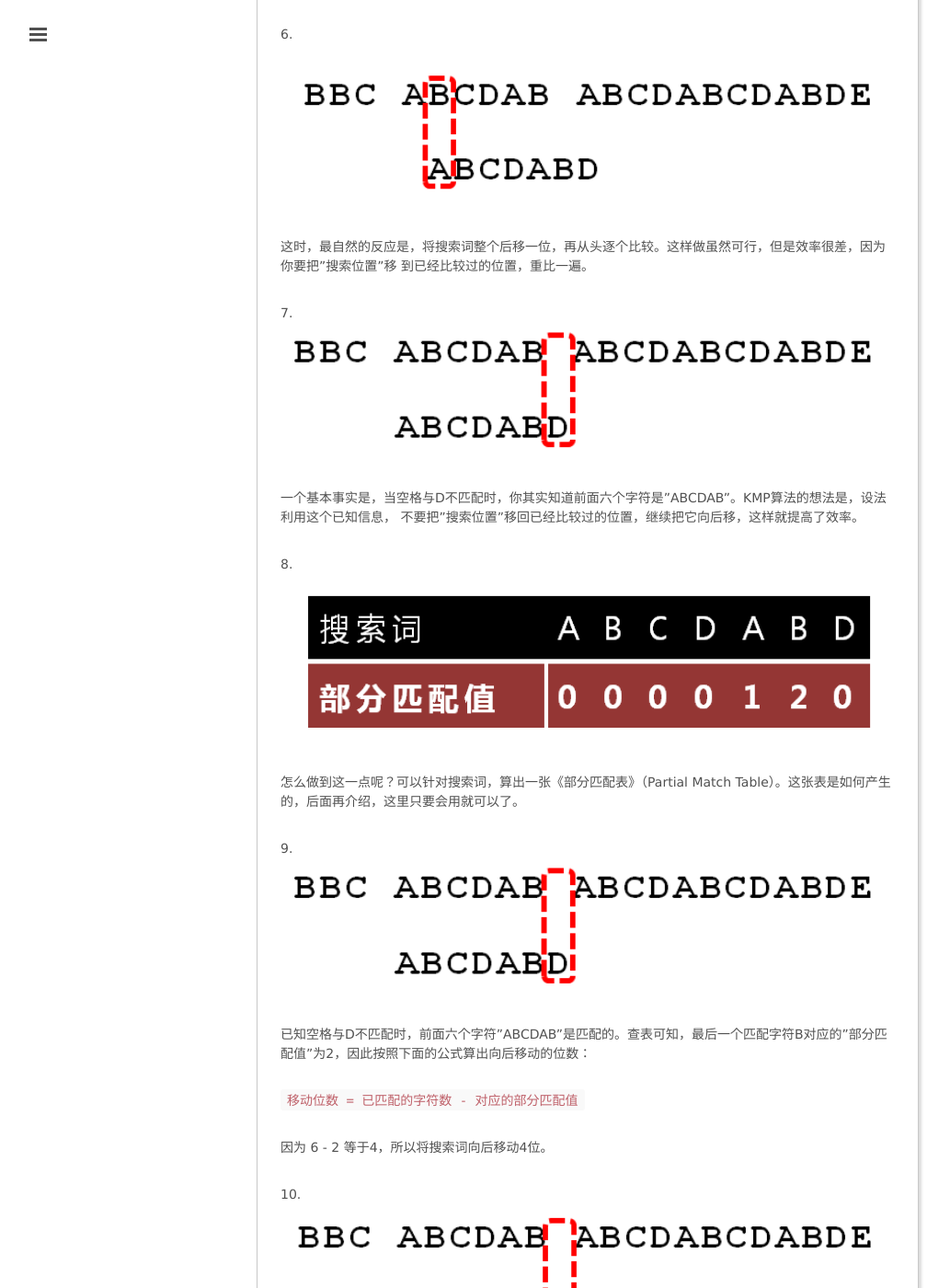
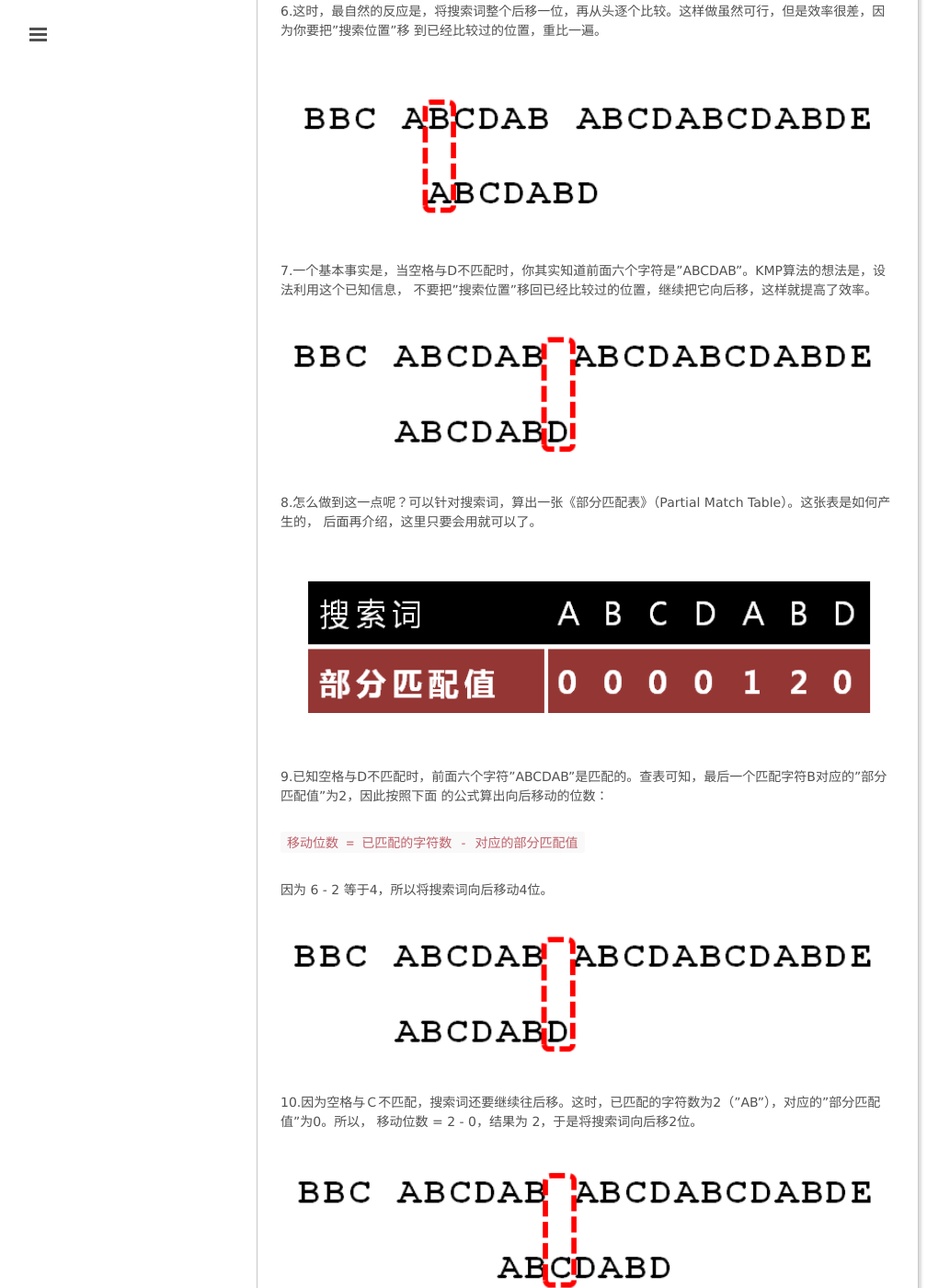
Before and after one commit to mxn21/mxn21.github.io, a Jekyll site: the page built from _posts/2016-3-15-理解KMP算法.md, in a window 1280 px wide and 1400 px high, scrolled down 1971 px. Shown: the whole window at 92% size, without its empty margins (1-1034 px from the left). Built offline with Jekyll 4.4.1, drawn with Linux system fonts in a browser that asks for light colours; Markdown is read by kramdown in place of the engine named in the settings; comment, search, counter and statistics services are not loaded; some of the changed text lies outside the part shown.

Commit message:
23432423

```diff
--- a/_posts/2016-3-15-理解KMP算法.md
+++ b/_posts/2016-3-15-理解KMP算法.md
@@ -9,7 +9,7 @@
 “KMP算法”，常用于在一个文本串S内查找一个模式串P 的出现位置.KMP算法是一种线性时间复杂的字符串匹配算法，
 它是对BF算法（Brute-Force，最基本的字符串匹配算法的）改进。对于给的原始串S和模式串P，需要从字符串S中找到字符串P出现的位置的索引。
 
-### BF算法与KMP算法的区别
+## BF算法与KMP算法的区别
 
 BF算法的时间复杂度O(S.length * T.length)，空间复杂度O(1)。
 
@@ -19,85 +19,73 @@
 改进的地方也就是这里，我们从T串本身出发，事先就找准了T自身前后部分匹配的位置，那就可以改进算法。
 KMP算法就是利用之前已经部分匹配这个有效信息，保持i 不回溯，通过修改j 的位置，让模式串尽量地移动到有效的位置。
 
-### 算法流程事例
+## 算法流程事例
 
-1.
+1.首先，字符串"BBC ABCDAB ABCDABCDABDE"的第一个字符与搜索词"ABCDABD"的第一个字符，进行比较。因为B与A不匹配，所以搜索词后移一位.
+
 ![](https://raw.githubusercontent.com/mxn21/mxn21.github.io/master/public/img/img163.png)
 
-首先，字符串"BBC ABCDAB ABCDABCDABDE"的第一个字符与搜索词"ABCDABD"的第一个字符，进行比较。因为B与A不匹配，所以搜索词后移一位。
+2.因为B与A不匹配，搜索词再往后移。
 
-2.
 ![](https://raw.githubusercontent.com/mxn21/mxn21.github.io/master/public/img/img164.png)
-
-因为B与A不匹配，搜索词再往后移。
 
 <!-- more -->
 
-3.
+3.就这样，直到字符串有一个字符，与搜索词的第一个字符相同为止。
+
 ![](https://raw.githubusercontent.com/mxn21/mxn21.github.io/master/public/img/img165.png)
 
-就这样，直到字符串有一个字符，与搜索词的第一个字符相同为止。
+4.接着比较字符串和搜索词的下一个字符，还是相同。
 
-4.
 ![](https://raw.githubusercontent.com/mxn21/mxn21.github.io/master/public/img/img166.png)
 
-接着比较字符串和搜索词的下一个字符，还是相同。
+5.直到字符串有一个字符，与搜索词对应的字符不相同为止。
 
-5.
 ![](https://raw.githubusercontent.com/mxn21/mxn21.github.io/master/public/img/img167.png)
 
-直到字符串有一个字符，与搜索词对应的字符不相同为止。
+6.这时，最自然的反应是，将搜索词整个后移一位，再从头逐个比较。这样做虽然可行，但是效率很差，因为你要把"搜索位置"移
+到已经比较过的位置，重比一遍。
 
-6.
 ![](https://raw.githubusercontent.com/mxn21/mxn21.github.io/master/public/img/img168.png)
 
-这时，最自然的反应是，将搜索词整个后移一位，再从头逐个比较。这样做虽然可行，但是效率很差，因为你要把"搜索位置"移
-到已经比较过的位置，重比一遍。
+7.一个基本事实是，当空格与D不匹配时，你其实知道前面六个字符是"ABCDAB"。KMP算法的想法是，设法利用这个已知信息，
+不要把"搜索位置"移回已经比较过的位置，继续把它向后移，这样就提高了效率。
 
-7.
 ![](https://raw.githubusercontent.com/mxn21/mxn21.github.io/master/public/img/img169.png)
 
-一个基本事实是，当空格与D不匹配时，你其实知道前面六个字符是"ABCDAB"。KMP算法的想法是，设法利用这个已知信息，
-不要把"搜索位置"移回已经比较过的位置，继续把它向后移，这样就提高了效率。
+8.怎么做到这一点呢？可以针对搜索词，算出一张《部分匹配表》（Partial Match Table）。这张表是如何产生的，
+后面再介绍，这里只要会用就可以了。
 
-8.
 ![](https://raw.githubusercontent.com/mxn21/mxn21.github.io/master/public/img/img170.png)
-怎么做到这一点呢？可以针对搜索词，算出一张《部分匹配表》（Partial Match Table）。这张表是如何产生的，后面再介绍，这里只要会用就可以了。
 
-9.
-![](https://raw.githubusercontent.com/mxn21/mxn21.github.io/master/public/img/img171.png)
-
-已知空格与D不匹配时，前面六个字符"ABCDAB"是匹配的。查表可知，最后一个匹配字符B对应的"部分匹配值"为2，因此按照下面的公式算出向后移动的位数：
+9.已知空格与D不匹配时，前面六个字符"ABCDAB"是匹配的。查表可知，最后一个匹配字符B对应的"部分匹配值"为2，因此按照下面
+的公式算出向后移动的位数：
 
 `移动位数 = 已匹配的字符数 - 对应的部分匹配值`
 
 因为 6 - 2 等于4，所以将搜索词向后移动4位。
 
-10.
+![](https://raw.githubusercontent.com/mxn21/mxn21.github.io/master/public/img/img171.png)
+
+10.因为空格与Ｃ不匹配，搜索词还要继续往后移。这时，已匹配的字符数为2（"AB"），对应的"部分匹配值"为0。所以，
+移动位数 = 2 - 0，结果为 2，于是将搜索词向后移2位。
+
 ![](https://raw.githubusercontent.com/mxn21/mxn21.github.io/master/public/img/img172.png)
 
-因为空格与Ｃ不匹配，搜索词还要继续往后移。这时，已匹配的字符数为2（"AB"），对应的"部分匹配值"为0。所以，
-移动位数 = 2 - 0，结果为 2，于是将搜索词向后移2位。
+11.因为空格与A不匹配，继续后移一位。
 
-11.
 ![](https://raw.githubusercontent.com/mxn21/mxn21.github.io/master/public/img/img173.png)
 
-因为空格与A不匹配，继续后移一位。
+12.逐位比较，直到发现C与D不匹配。于是，移动位数 = 6 - 2，继续将搜索词向后移动4位。
 
-12.
 ![](https://raw.githubusercontent.com/mxn21/mxn21.github.io/master/public/img/img174.png)
 
-逐位比较，直到发现C与D不匹配。于是，移动位数 = 6 - 2，继续将搜索词向后移动4位。
+13.逐位比较，直到搜索词的最后一位，发现完全匹配，于是搜索完成。如果还要继续搜索（即找出全部匹配），
+移动位数 = 7 - 0，再将搜索词向后移动7位，这里就不再重复了。
 
-
-13.
 ![](https://raw.githubusercontent.com/mxn21/mxn21.github.io/master/public/img/img175.png)
 
-逐位比较，直到搜索词的最后一位，发现完全匹配，于是搜索完成。如果还要继续搜索（即找出全部匹配），
-移动位数 = 7 - 0，再将搜索词向后移动7位，这里就不再重复了。
-
-
-### 部分匹配表
+## 部分匹配表
 
 下面介绍《部分匹配表》是如何产生的。
 首先，要了解两个概念："前缀"和"后缀"。 "前缀"指除了最后一个字符以外，一个字符串的全部头部组合；
@@ -141,7 +129,7 @@
 
 ![](https://raw.githubusercontent.com/mxn21/mxn21.github.io/master/public/img/img184.png)
 
-### next数组的求解思路
+## next数组的求解思路
 
 通过上文完全可以对kmp算法的原理有个清晰的了解，那么下一步就是编程实现了，其中最重要的就是如何根据待匹配的模版字符串求
 出对应每一位的最大相同前后缀的长度。我先给出我的代码：
@@ -257,7 +245,7 @@
 
 ![](https://raw.githubusercontent.com/mxn21/mxn21.github.io/master/public/img/img180.png)
 
-### 完整的算法
+## 完整的算法
 
 下面是完整的代码：
 
```
